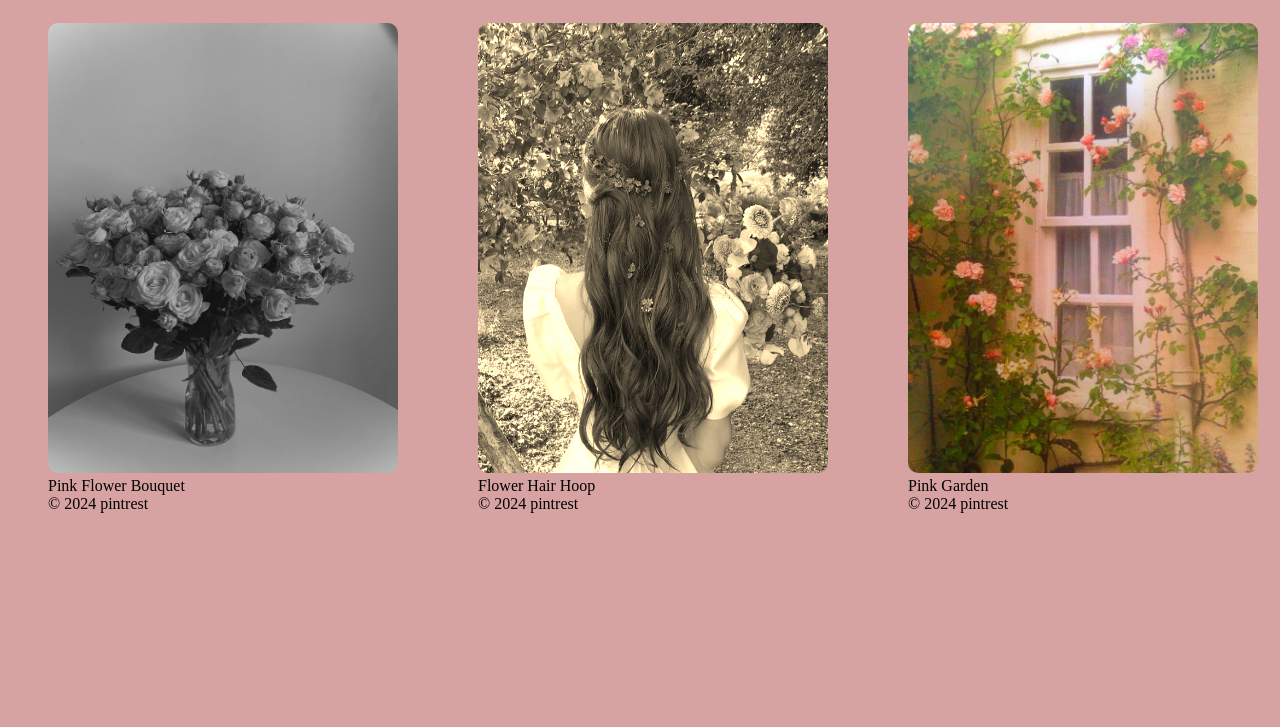
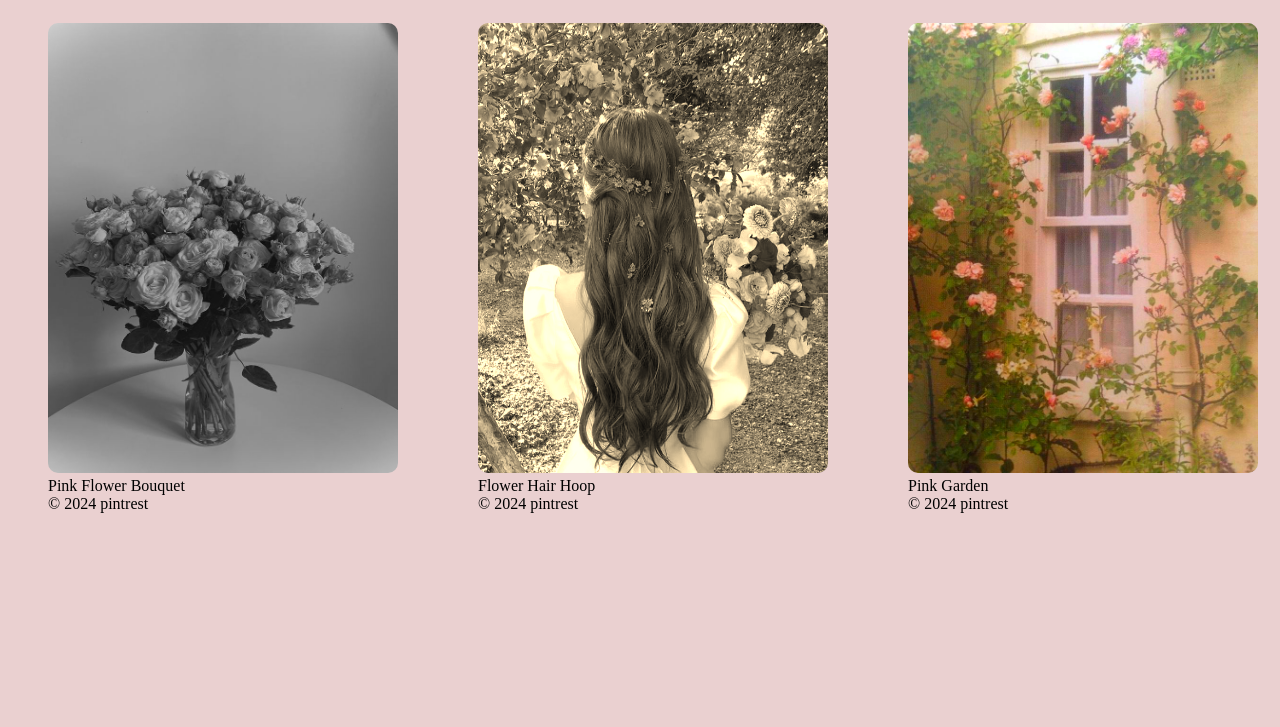
Before and after one commit to Bath-Spa-Students/web-dev-1-a1-set-exercises-khadijahh8, a plain HTML site: page Chapter-3-Images/Exercises/exercise3.html/activity3.html in a window 1280 px wide. Shown: the part 73-800 px from the top of the page. Drawn offline with Linux system fonts and the light colour scheme.

Commit message:
chapter3

```diff
--- a/Chapter-3-Images/Exercises/exercise3.html/activity3.html
+++ b/Chapter-3-Images/Exercises/exercise3.html/activity3.html
@@ -8,7 +8,7 @@
     <link rel="icon" href="flower.png" type="image/x-icon">
     <style>
         body{
-            background-color: rgb(215, 162, 162);
+            background-color: rgba(215, 162, 162,50%);
         }
 
         h1 {
```
Lines whose indentation alone changed are shown as unchanged.
